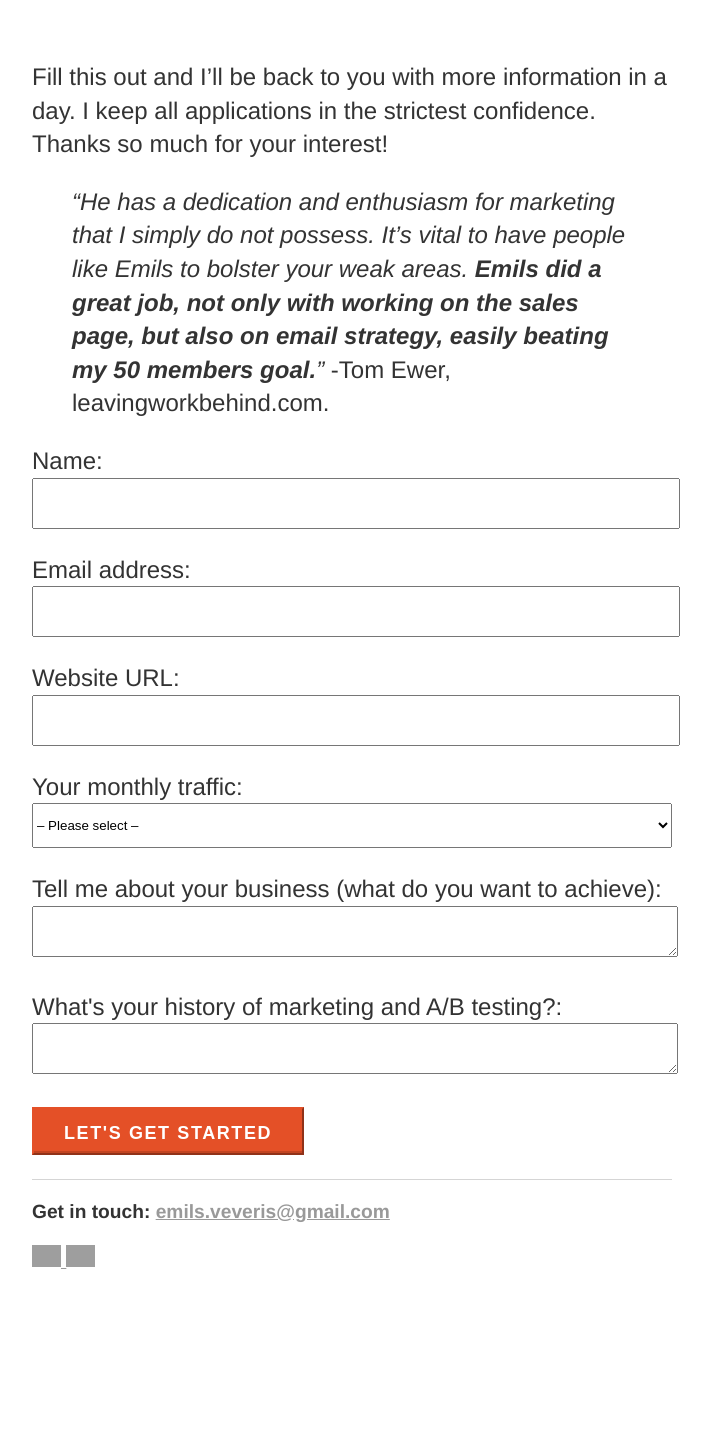
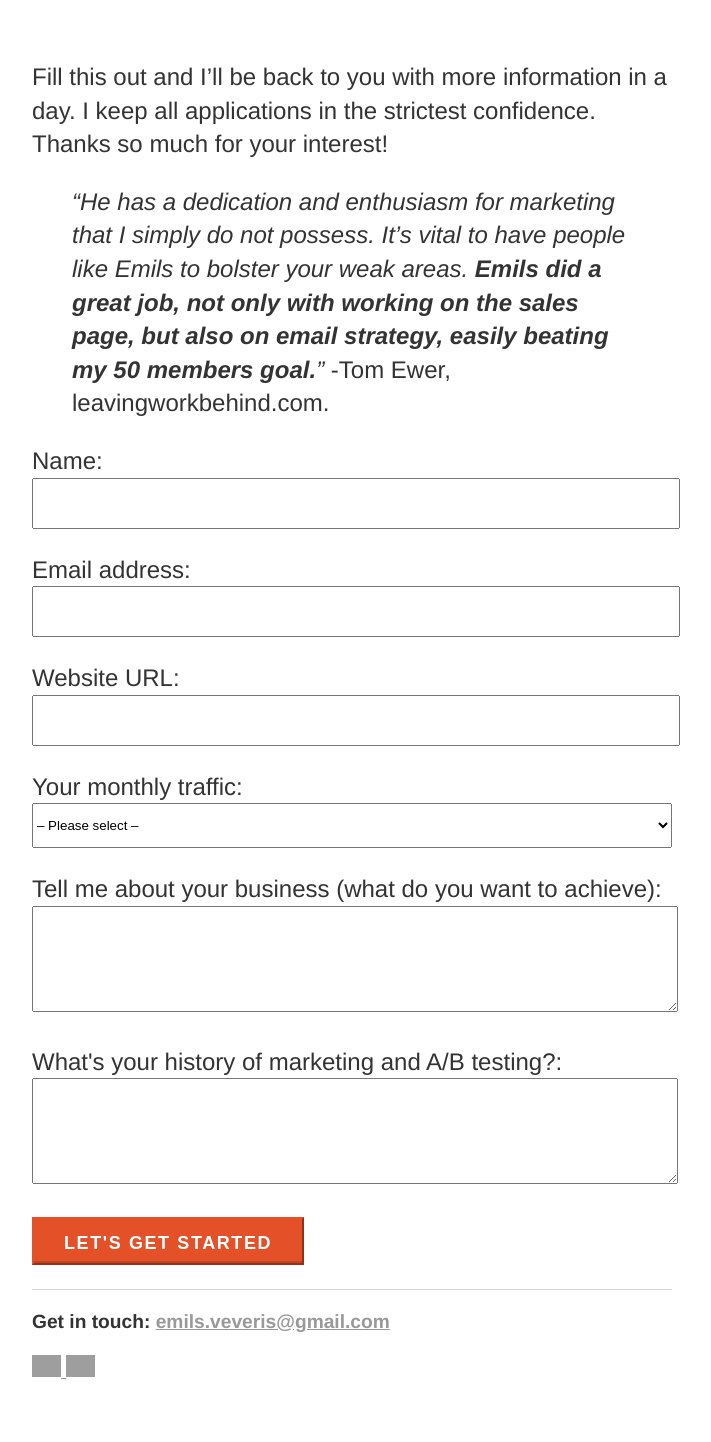
Before and after one commit to emilsw/ew, a Jekyll site: the page built from contact.md, in a window 1280 px wide. Shown: the whole page, without its empty margins (288-999 px from the left). Built offline with Jekyll 4.4.1, drawn with Linux system fonts in a browser that asks for light colours; before the commit the page ends 1332 px from its top, so only the background shows below that; grey boxes are pictures that could not be loaded.

Commit message:
Update main.css

```diff
--- a/css/main.css
+++ b/css/main.css
@@ -62,12 +62,16 @@ input[type="text"],
 input[type="tel"],
 input[type="url"],
 input[type="password"],
-textarea,
 select {
 height: 45px;
 width: 100%;
 }
 
+textarea {
+
+height: 100px;
+width: 100%;
+}
 
 .button,
 button,
```
